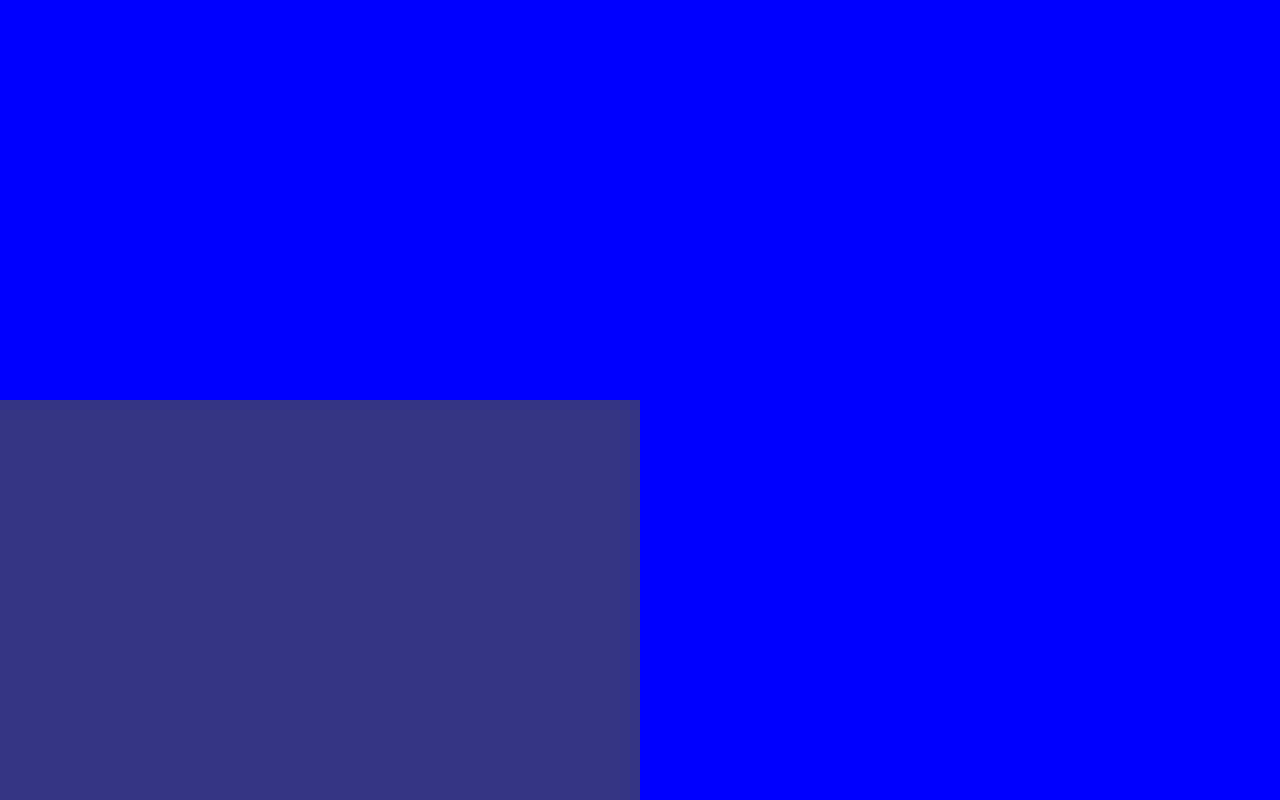
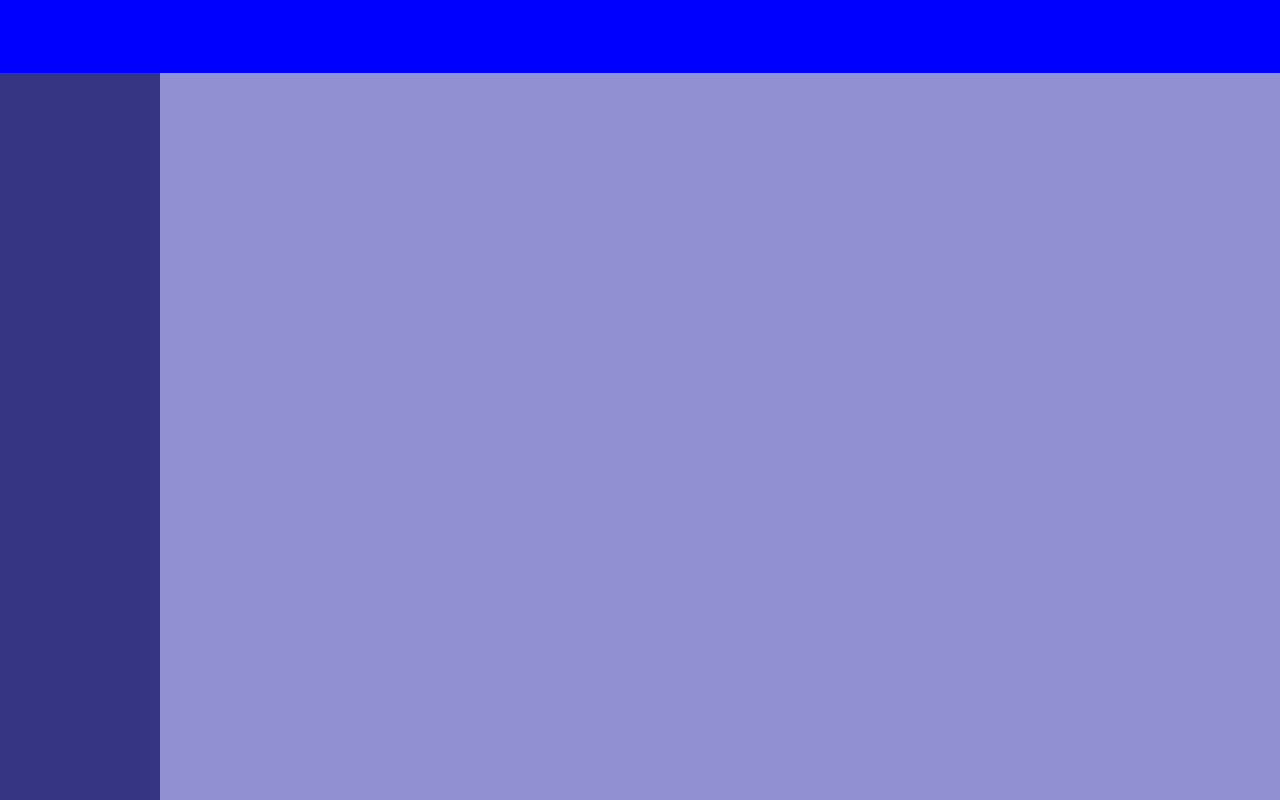
Before and after one commit to Menelik15/g70, a plain HTML site: page index.html in a window 1280 px wide. Drawn offline with Linux system fonts and the light colour scheme.

Commit message:
se solucionaron los errores en css

```diff
--- a/css/style.css
+++ b/css/style.css
@@ -1,5 +1,5 @@
 *{
-    margin: 0;
+    margin: 0px;
     padding: 0px;
     box-sizing: border-box;
 }
@@ -8,8 +8,8 @@
     height: 100vh;
     background-color: aqua;
     display: grid;
-    grid-template-columns: 1fr, 7fr;
-    grid-template-rows: 1fr, 10fr;
+    grid-template-columns: 1fr 7fr;
+    grid-template-rows: 1fr 10fr;
 }
 .content > :nth-child(1){
     grid-column: span 2;
@@ -19,5 +19,5 @@
     background-color: rgb(53, 53, 132);
 }
 .content > :nth-child(3){
-    background-color: blue;
+    background-color: rgb(144, 144, 211);
 }
```
